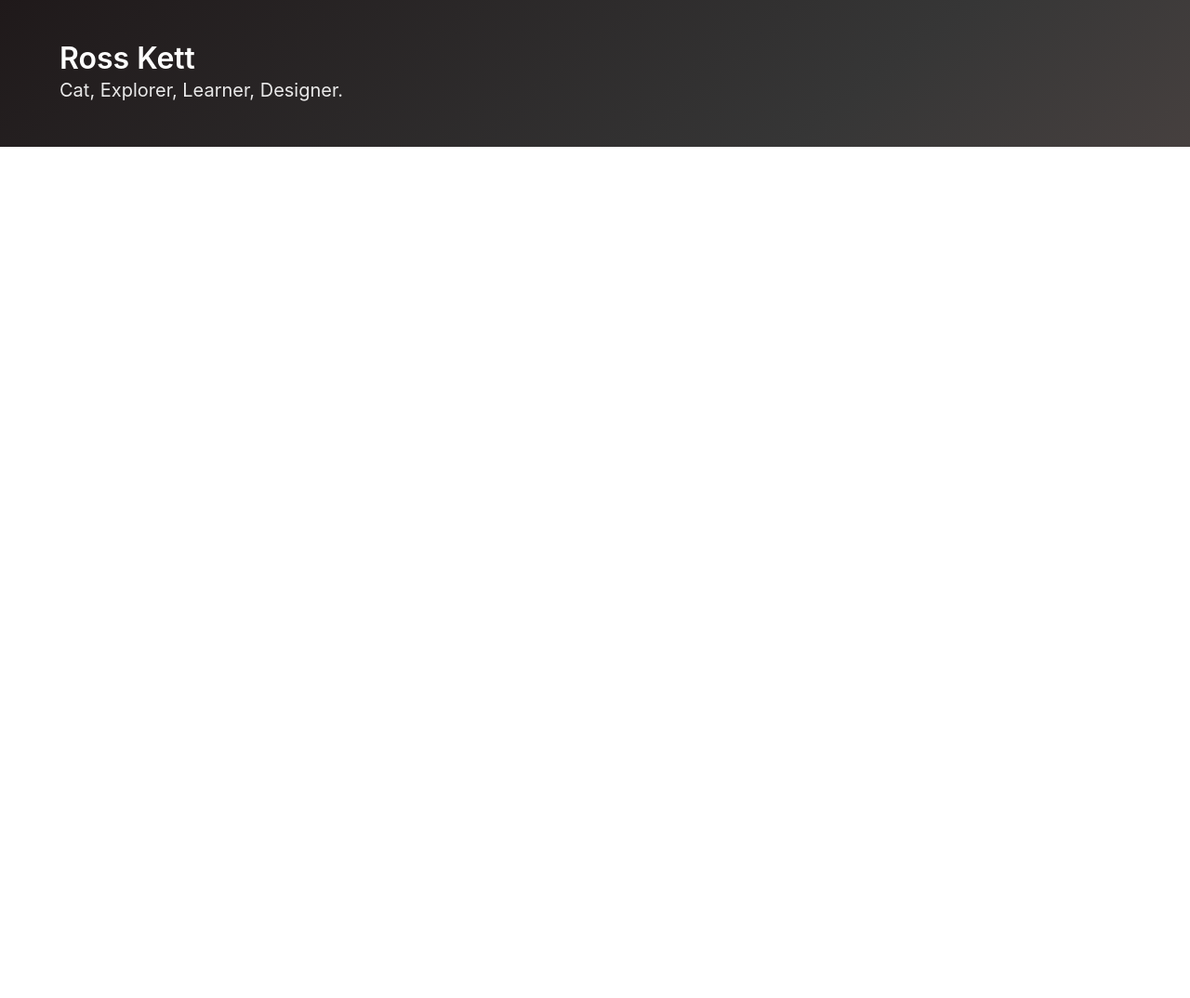
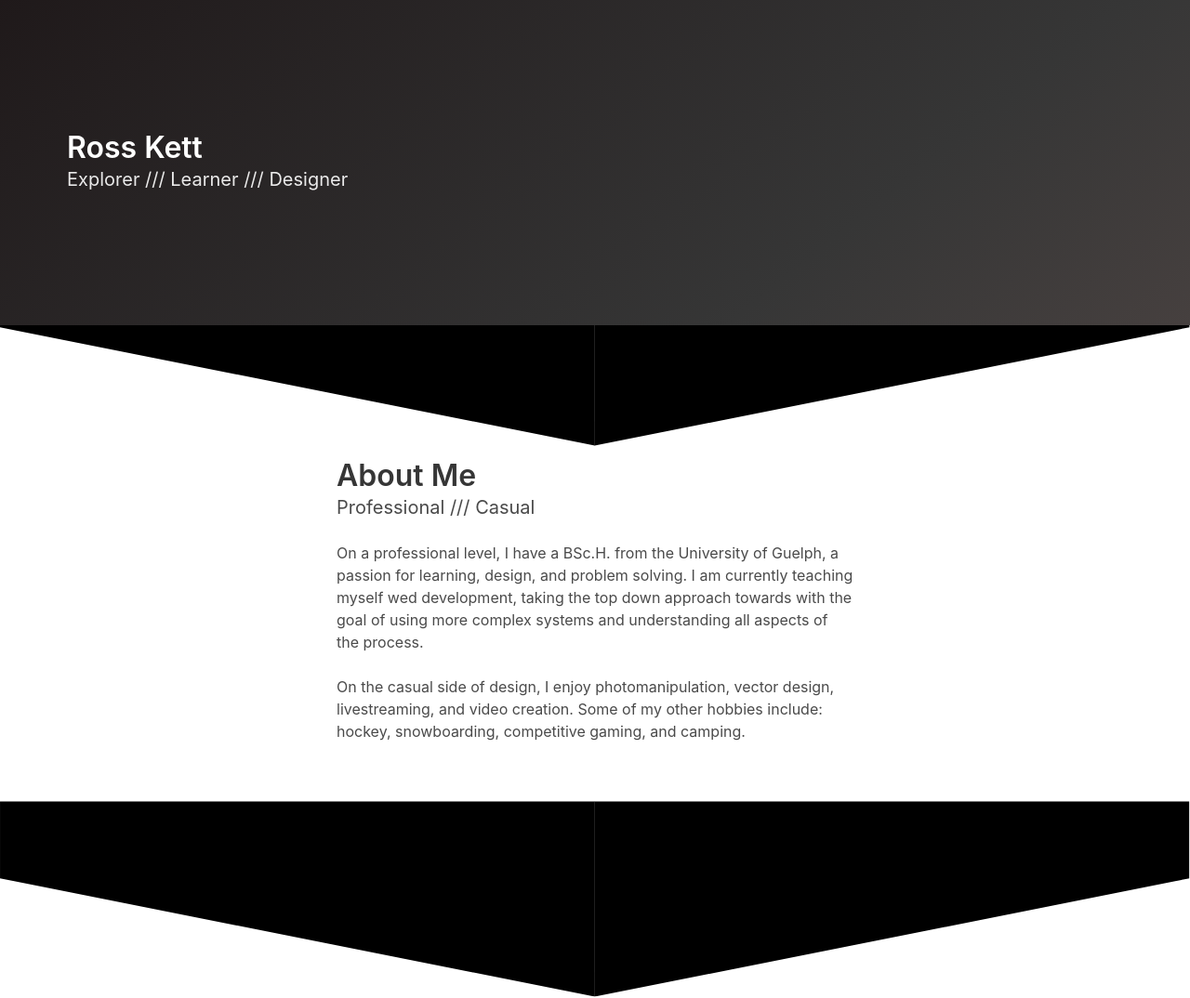
Before and after one commit to rkett/rkett.github.io, a plain HTML site: page index.html in a window 1280 px wide. Shown: the part 69-1143 px from the top of the page at 93% size. Before the commit the page ends 800 px from the top, so only its background shows below. Drawn offline with nearby package versions, Linux system fonts and the light colour scheme.

Commit message:
Intro section fully completed.

```diff
--- a/css/custom.css
+++ b/css/custom.css
@@ -8,3 +8,14 @@
 	width: 50px;
 	height: 50px;
 }
+
+#hero-chevron {
+	position: absolute;
+	margin-top: -17.5%;
+	z-index: -1;
+}
+
+.is-chevron {
+	position: absolute;
+	margin-top: -17.5%;
+}
--- a/index.html
+++ b/index.html
@@ -35,19 +35,59 @@
                 <div class="navbar-end"></div>
             </div>
         </nav>
+
         <!-- Hero Start -->
-        <section class="hero is-dark is-bold">
+        <section class="hero is-dark is-medium is-bold">
             <div class="hero-body">
                 <div class="container">
                         <h1 class="title">
                             Ross Kett
                         </h1>
                         <h2 class="subtitle">
-                            Cat, Explorer, Learner, Designer.
+                            Explorer /// Learner /// Designer
                         </h2>
                     </div>
                 </div>
         </section>
+
+        <!--Hero Chevron-->
+        <section>
+            <svg id="hero-chevron" viewBox="0 0 815 226" xmlns="http://www.w3.org/2000/svg" fill-rule="evenodd" clip-rule="evenodd" stroke-linejoin="round" stroke-miterlimit="1.414">
+                <path d="M0 0v144.03l407.368 81.119V6.966"/>
+                <path d="M814.617 0v144.03l-407.369 81.119V6.966"/>
+            </svg>
+        </section>
+
+        <!-- About Me -->
+        <section class="section is-medium">
+            <div class="container">
+                <div class="columns">
+                    <div class="column is-one-quarter">
+                    </div>
+                    <div class="column is-half">
+                        <h1 class="title">About Me</h1>
+                        <h2 class="subtitle">Professional /// Casual</h2>
+                        <p>On a professional level, I have a BSc.H. from the University of Guelph, a passion for learning, design, and problem solving. I am currently teaching myself wed development, taking the top down approach towards with the goal of using more complex systems and understanding all aspects of the process.</p>
+                        <p class="level"></p>
+                        <p>On the casual side of design, I enjoy photomanipulation, vector design, livestreaming, and video creation. Some of my other hobbies include: hockey, snowboarding, competitive gaming, and camping.</p>
+                    </div>
+                </div>
+            </div>
+        </section>
+
+        <!--Hero Chevron-->
+        <section>
+            <svg class="is-chevron" viewBox="0 0 815 226" xmlns="http://www.w3.org/2000/svg" fill-rule="evenodd" clip-rule="evenodd" stroke-linejoin="round" stroke-miterlimit="1.414">
+                <g transform="matrix(.75 0 0 .75 -452.949 -215.831)">
+                    <clipPath id="a"><path d="M603.932 409.548h1086.16v178.425H603.932z"/>
+                    </clipPath>
+                    <g clip-path="url(#a)">
+                        <path d="M603.932 287.774v192.04l543.158 108.159v-290.91"/><path d="M1690.088 287.774v192.04L1146.93 587.973v-290.91"/>
+                    </g>
+                </g>
+            </svg>
+        </section>
+
         <!-- Local JS -->
         <script src="js/burger-dropdown.js"></script>
         <!-- JS CDNs -->
```
